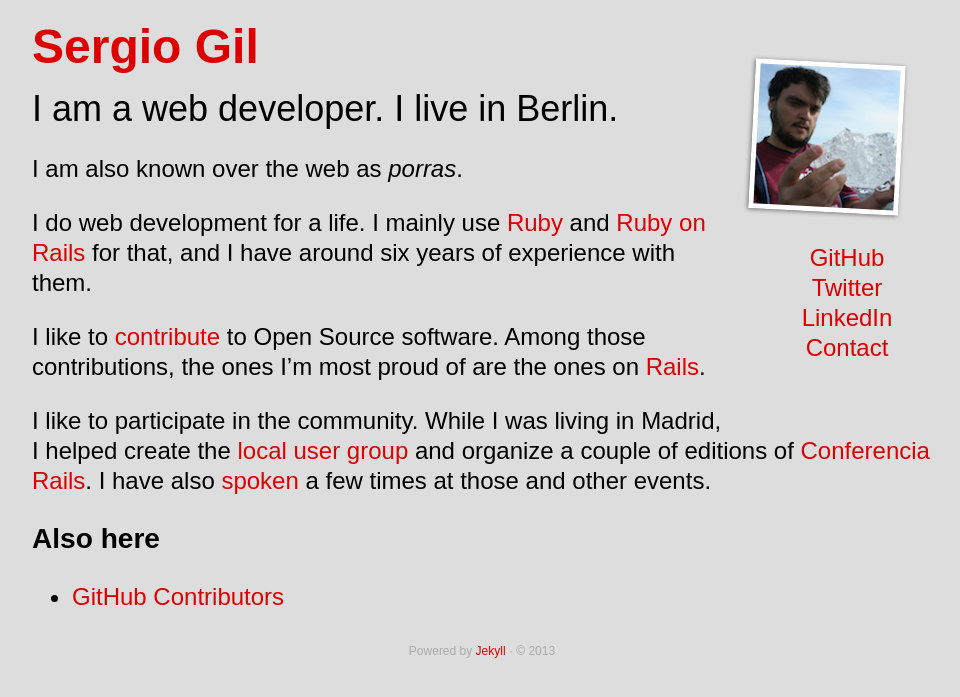
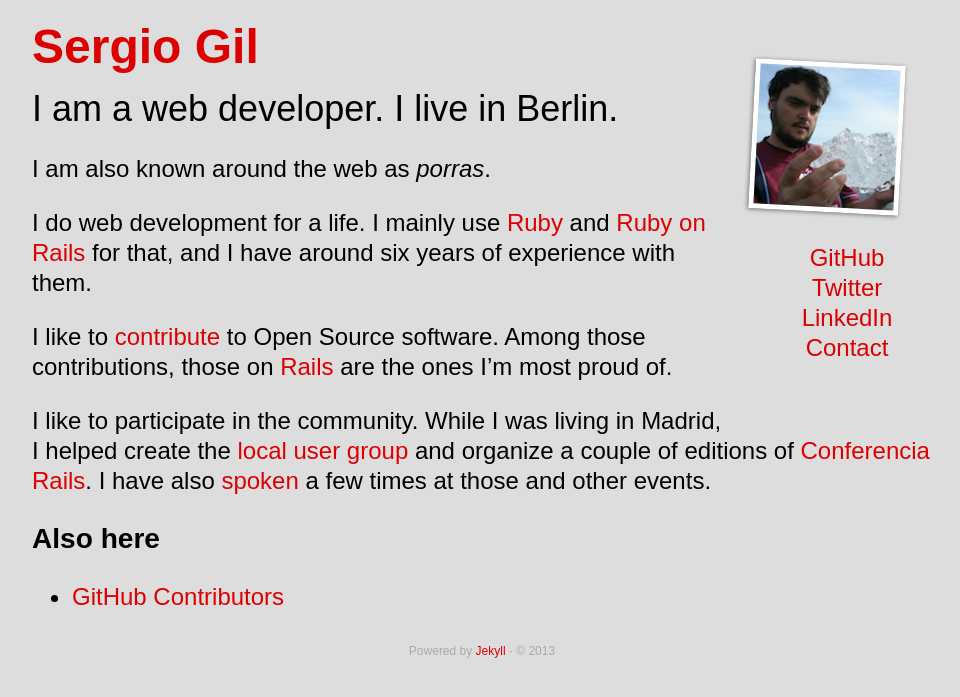
Before and after one commit to porras/porras.github.com, a Jekyll site: the page built from index.md, in a window 1280 px wide. Shown: the top 697 px of the page, without its empty margins (158-1118 px from the left). Built offline with Jekyll 4.4.1, drawn with Linux system fonts in a browser that asks for light colours.

Commit message:
Mini English-related changes

```diff
--- a/index.md
+++ b/index.md
@@ -8,11 +8,11 @@ title: Sergio Gil
 # [Sergio Gil](/)
 ## I am a web developer. I live in Berlin.
 
-I am also known over the web as *porras*.
+I am also known around the web as *porras*.
 
 I do web development for a life. I mainly use [Ruby](http://www.ruby-lang.org/) and [Ruby on Rails](http://rubyonrails.org/) for that, and I have around six years of experience with them.
 
-I like to [contribute](http://ghcontributors.herokuapp.com/porras) to Open Source software. Among those contributions, the ones I'm most proud of are the ones on [Rails](http://contributors.rubyonrails.org/contributors/sergio-gil/commits).
+I like to [contribute](http://ghcontributors.herokuapp.com/porras) to Open Source software. Among those contributions, those on [Rails](http://contributors.rubyonrails.org/contributors/sergio-gil/commits) are the ones I'm most proud of.
 
 I like to participate in the community. While I was living in Madrid, I helped create the [local user group](http://madridrb.jottit.com/) and organize a couple of editions of [Conferencia Rails](http://conferenciarails.org/). I have also [spoken](/talks) a few times at those and other events.
 
```
